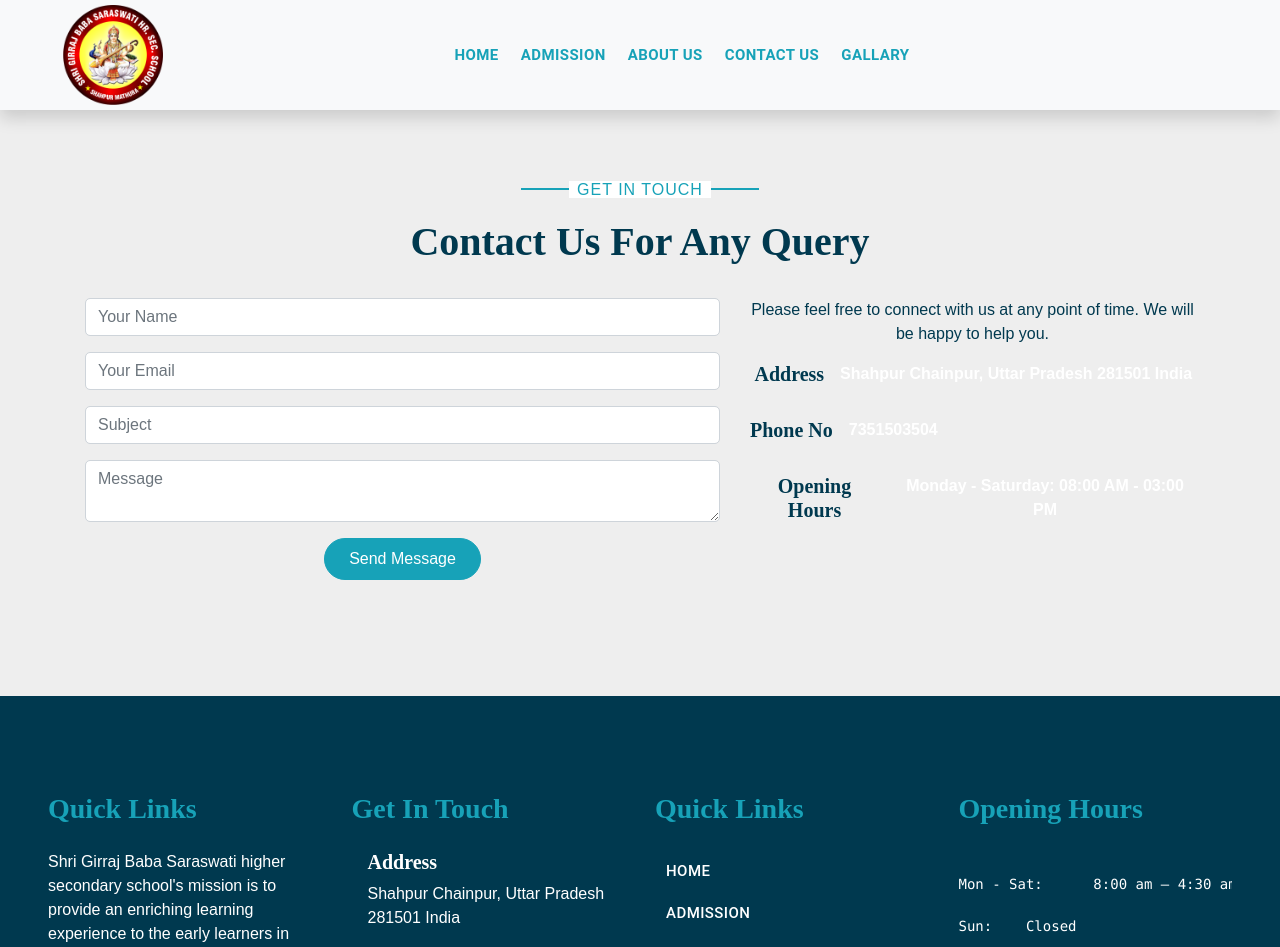
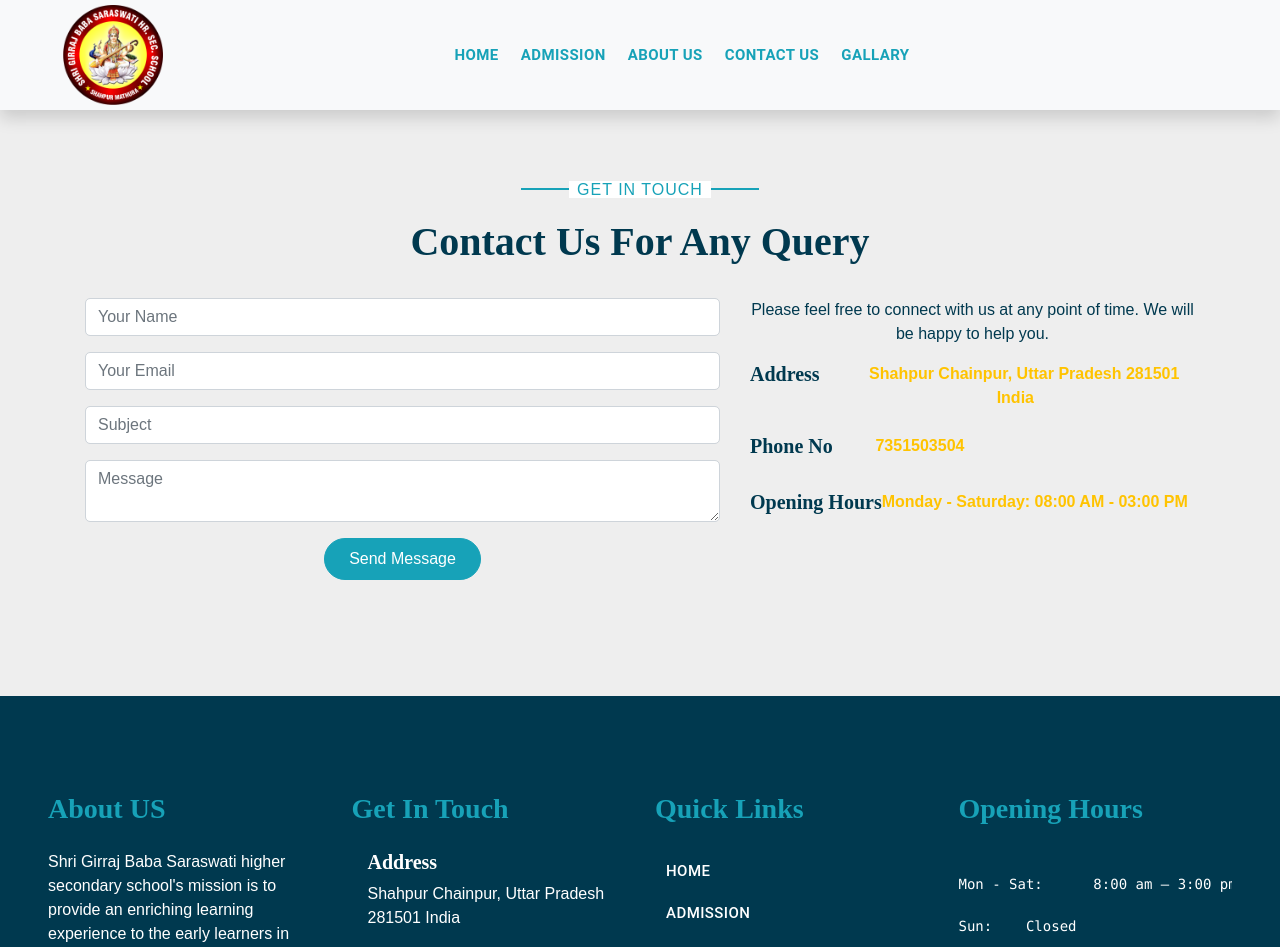
Before and after one commit to 24Nehak/SchoolApp, a React (Create React App) app: page /contactus in a window 1280 px wide. Shown: the top 947 px of the page. Built offline with nearby package versions, Linux system fonts and the light colour scheme.

Commit message:
link and footer chanes

```diff
--- a/src/components/Footer/Footer.tsx
+++ b/src/components/Footer/Footer.tsx
@@ -17,7 +17,7 @@
         <div className="container-fluid bg-secondary text-white mt-5 py-5 px-sm-3 px-md-5">
         <div className="row pt-5">
             <div className="col-lg-3 col-md-6 mb-5">
-            <h3 className="text-primary mb-4">Quick Links</h3>
+            <h3 className="text-primary mb-4">About US</h3>
 
                 <p>Shri Girraj Baba Saraswati higher secondary school's mission is to provide an enriching learning experience to the early learners in their first step towards education.We strive to create a tranquil, curious and challenging environment that foster’s the social, physical, emotional and cognitive development of the child.Our aim is to imbibe social, moral and cultural values in early learners and also to arouse in them the feeling of respect and concern towards the environment.</p>
                 {/* <div className="d-flex justify-content-start mt-4">
@@ -80,7 +80,7 @@
                 <h3 className="text-primary mb-4">Opening Hours</h3>
                 <br/>
                 <pre>
-                <div className='text-white'>Mon - Sat:	8:00 am – 4:30 am </div><br/>
+                <div className='text-white'>Mon - Sat:	8:00 am – 3:00 pm </div><br/>
                 <div className='text-white'>Sun:	Closed</div><br />
                 </pre>
             </div>
--- a/src/pages/Admission/Admission.tsx
+++ b/src/pages/Admission/Admission.tsx
@@ -5,7 +5,7 @@
   return (
     <Box sx={{background: '#eee', textAlign: "center", color: '#fab000', padding: '20px'}}>
       <Typography variant="h3">
-        <a href='#' target='_blank' rel='noopener noreferrer'> Admission Process</a>
+        <a href='https://drive.google.com/file/d/1BmFmoUWSdlM_vMgedTT-NsBDC4G5iffp/view?usp=drivesdk' target='_blank' rel='noopener noreferrer'> Admission Process</a>
       </Typography>
     </Box>
   )
--- a/src/pages/Contact/ContactUS.tsx
+++ b/src/pages/Contact/ContactUS.tsx
@@ -1,5 +1,4 @@
 import { Box, Typography } from '@mui/material'
-import React from 'react'
 
 const ContactUS = () => {
   return (
@@ -40,28 +39,24 @@
                 <div className="col-lg-5 mb-5">
                     <p style={{color:'#00394f'}}>Please feel free to connect with us at any point of time. We will be happy to help you.</p>
                     <div className="d-flex">
-                        &nbsp;<h5>Address</h5>
+                       <h5>Address</h5>
                         <div className="pl-3 text-blue ">
-
-                            <strong style={{color:'#fff'}}>Shahpur Chainpur, Uttar Pradesh 281501 India</strong>
+                        &nbsp; &nbsp; <strong style={{color:'#FFC300'}}>Shahpur Chainpur, Uttar Pradesh 281501 India</strong>
                         </div>
                     </div>
                     <br/>
                     <div className="d-flex">
                         <h5>Phone No</h5>
                          <div className="pl-3 text-blue">
-                            <strong style={{color:'#fff'}}>7351503504</strong>
+                         &nbsp; &nbsp; &nbsp;<strong style={{color:'#FFC300'}}> 7351503504</strong>
                         </div>
                     </div>
                     <br/>
-                    <div className="d-flex">
+                    <div className="d-flex" style={{ textAlign: 'left',width: 'maxContent'}}>
                         <h5>Opening Hours</h5>
-                         <div className="pl-3 text-blue">
+                        <strong style={{color:'#FFC300'}}>Monday - Saturday: 08:00 AM - 03:00 PM</strong>
+                    </div>
 
-                            <strong style={{color:'#fff'}}>Monday - Saturday: 08:00 AM - 03:00 PM </strong>
-
-                        </div>
-                    </div>
                 </div>
             </div>
         </div>
```
